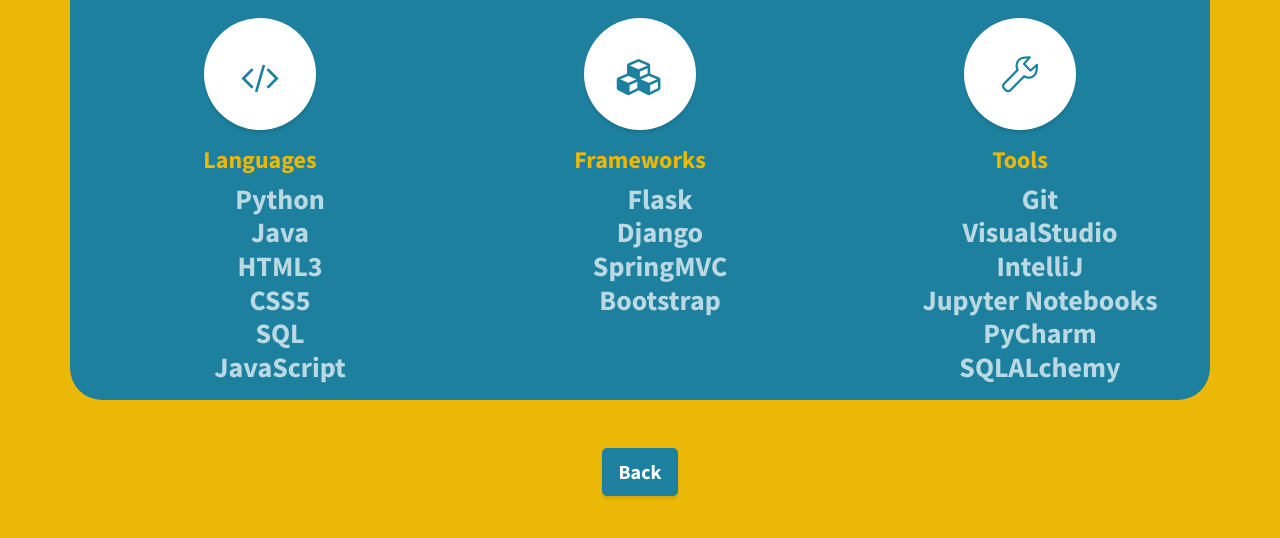
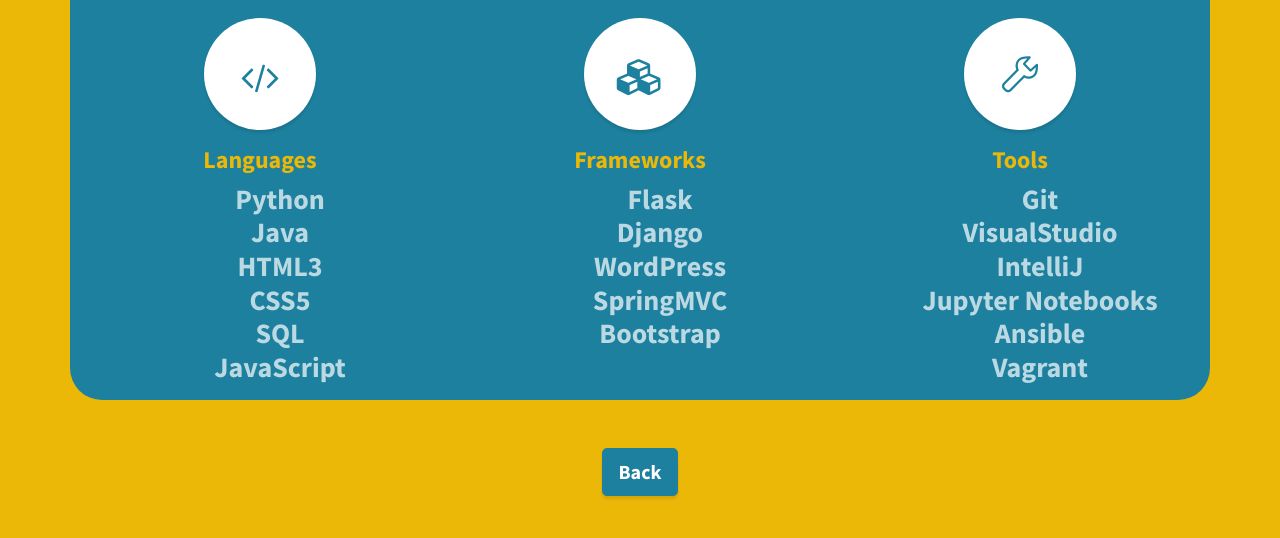
Before and after one commit to JasonOnes/JasonOnes.github.io, a plain HTML site: page codingtools.html in a window 1280 px wide. Shown: the part 524-1062 px from the top of the page. Drawn offline with Linux system fonts and the light colour scheme.

Commit message:
new frames/test

```diff
--- a/codingtools.html
+++ b/codingtools.html
@@ -70,8 +70,10 @@
                       </h4>
                       <h3>
                           <ul class="text-faded mb-0 text-center">
+
                             <li>Flask</li>
                             <li>Django</li>
+                            <li>WordPress</li>
                             <li>SpringMVC</li>
                             <li>Bootstrap</li>
 
@@ -95,8 +97,8 @@
                             <li>VisualStudio</li>
                             <li>IntelliJ</li>
                             <li>Jupyter Notebooks</li>
-                            <li>PyCharm</li>
-                            <li>SQLALchemy</li>
+                            <li>Ansible</li>
+                            <li>Vagrant</li>
                           </ul>
                           </h3>
                     </div>
```
